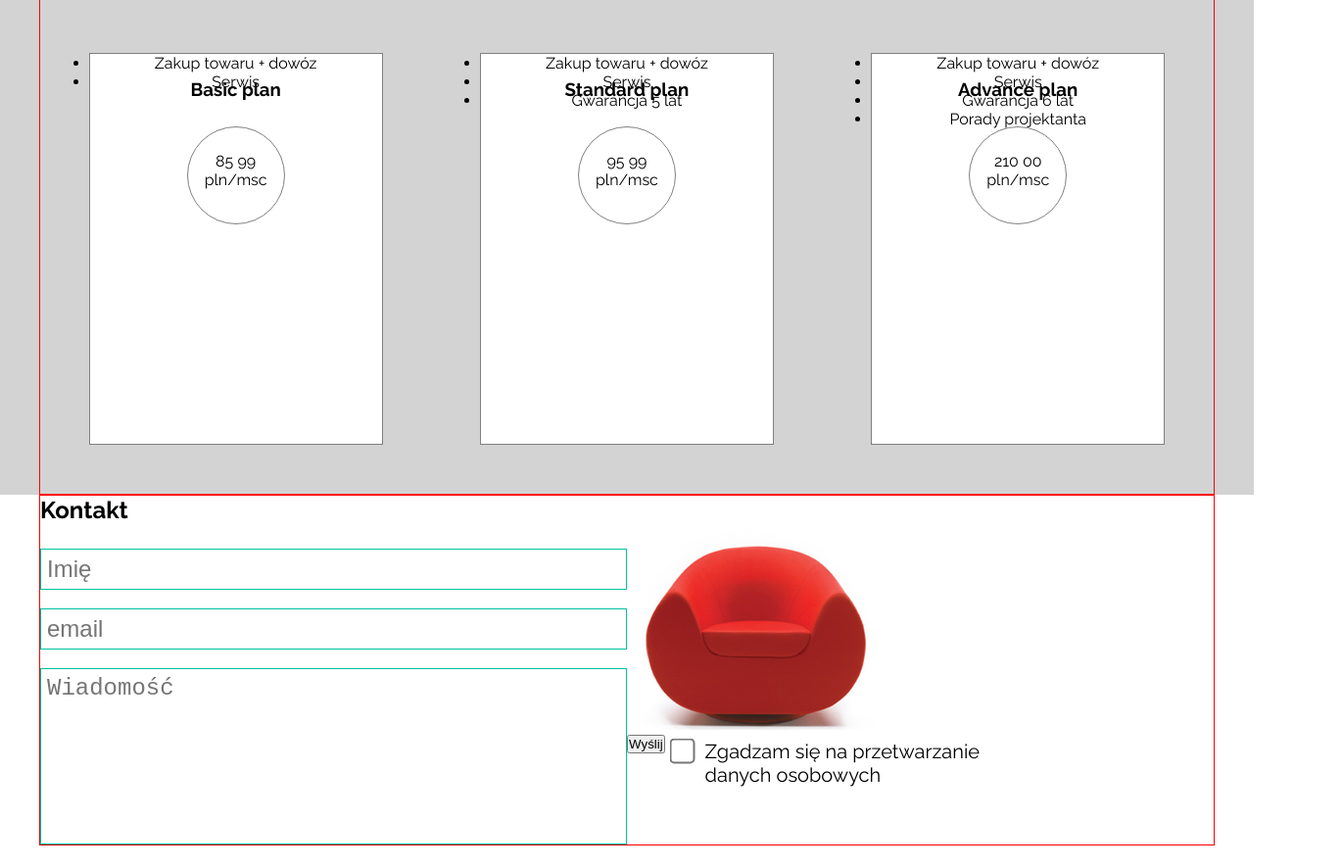
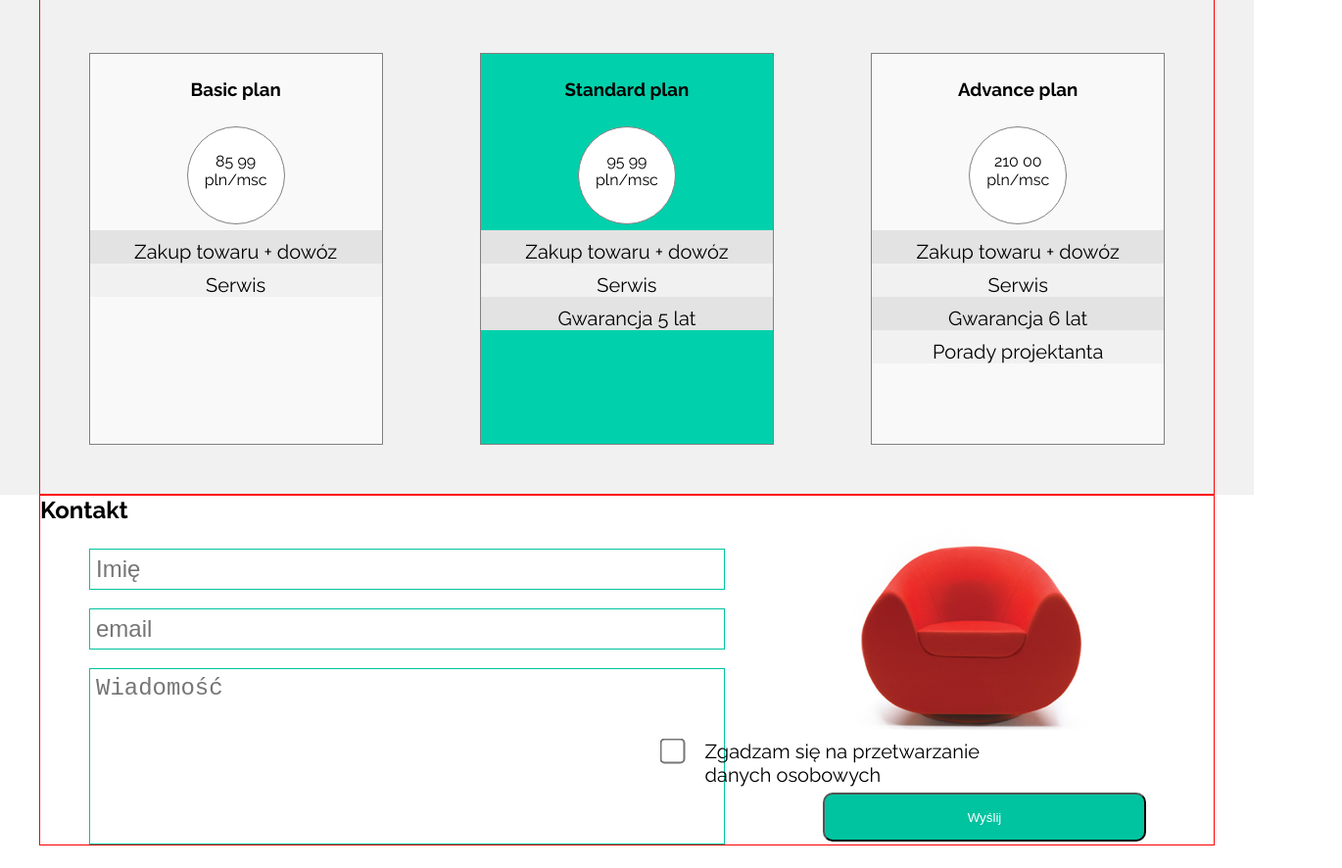
Before and after one commit to pmoskal4/Sit-on-chair, a plain HTML site: page index.html in a window 1280 px wide. Shown: the part 760-1646 px from the top of the page at 98% size, 1370 px wide, since content can reach past the window. Drawn offline with Linux system fonts and the light colour scheme.

Commit message:
Styling of offer and contact sections

```diff
--- a/css/style.css
+++ b/css/style.css
@@ -123,13 +123,13 @@ Site - Offer
 --------------------------------------*/
 
 .site-offer {
-    background-color: lightgrey;
+    background-color: #F1F1F1;
 }
 
 .priceTag {
     margin: 100px auto 50px auto;
     text-align: center;
-    background-color: #fff;
+    background-color: #F9F9F9;
     width: 300px;
     height: 400px;
     border: 1px solid grey;
@@ -144,6 +144,10 @@ Site - Offer
     margin: auto;
 }
 
+.priceTag.selected {
+    background-color: #00D1AC;
+}
+
 .priceCircle {
     position: absolute;
     top: -150px;
@@ -155,10 +159,29 @@ Site - Offer
     height: 100px;
     border: 1px solid grey;
     border-radius: 50%;
+    background-color: #fff;
 }
 
 .priceCircle .price {
     padding-top: 25px;
+}
+
+.options {
+    margin-top: 180px;
+    list-style: none;
+}
+
+.options li {
+    padding-top: 10px;
+    font-size: 20px;
+}
+
+.options li:nth-child(odd) {
+    background-color: #E3E3E3;
+}
+
+.options li:nth-child(even) {
+    background-color: #F1F1F1;
 }
 
 /*--------------------------------------
@@ -171,6 +194,8 @@ Site - Contact
 
 .contact-form {
     margin-top: 25px;
+    margin-left: 50px;
+    margin-right: -100px;
 }
 
 .form-control {
@@ -186,6 +211,10 @@ textarea {
     height: 180px;
 }
 
+.site-contact img {
+    margin-left: 220px;
+}
+
 .site-contact label {
     position: absolute;
     top: 250px;
@@ -195,10 +224,20 @@ textarea {
 
 input[type="checkbox"] {
     position: absolute;
-    left: -30px;
+    left: -40px;
     top: 5px;
     transform: scale(2);
     outline-color: #00C3A0;
+}
+
+input[type=submit] {
+    margin-top: 60px;
+    margin-left: 200px;
+    width: 330px;
+    height: 50px;
+    color: #fff;
+    background-color: #00C3A0;
+    border-radius: 10px;
 }
 
 /*--------------------------------------
```
